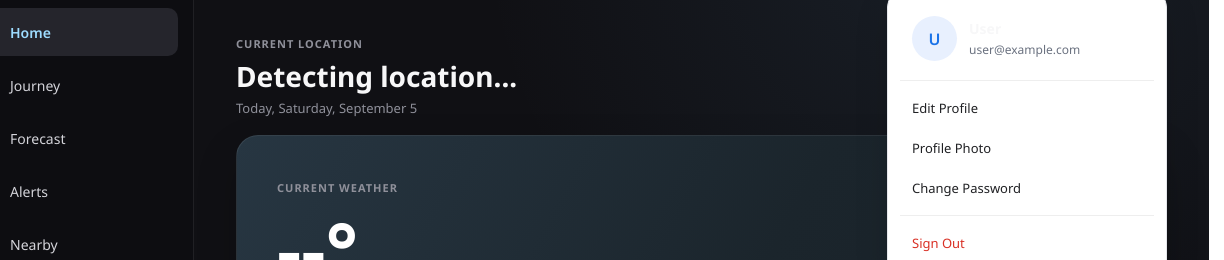
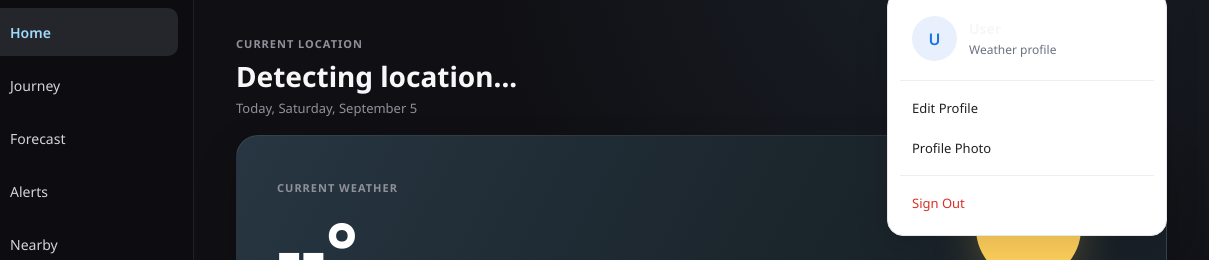
Before and after one commit to rishitha-reddy-12/mausam, a plain HTML site: page Mausam/dashboard.html in a window 1280 px wide. Both pictures are taken after a click on the button 1193 px from the left and 58 px from the top of the page. Shown: the part 91-351 px from the top of the page, 56-1280 px from the left. Drawn offline with Linux system fonts and the light colour scheme.

Commit message:
Remove password-related dashboard option

```diff
--- a/Mausam/dashboard.html
+++ b/Mausam/dashboard.html
@@ -150,9 +150,7 @@
                                         User
                                     </strong>
 
-                                    <p id="profileEmail">
-                                        user@example.com
-                                    </p>
+                                    <p id="profileEmail">Weather profile</p>
 
                                 </div>
 
@@ -182,13 +180,7 @@
                             </button>
 
 
-                            <button
-                                class="profile-option"
-                                type="button"
-                                id="changePasswordButton"
-                            >
-                                Change Password
-                            </button>
+
 
 
                             <div class="profile-divider"></div>
@@ -519,13 +511,7 @@
 
         /* Change Password */
 
-        document
-    .getElementById("changePasswordButton")
-    .addEventListener("click", function() {
 
-        window.location.href = "change-password.html";
-
-    });
 
 
         /* Sign Out */
```
